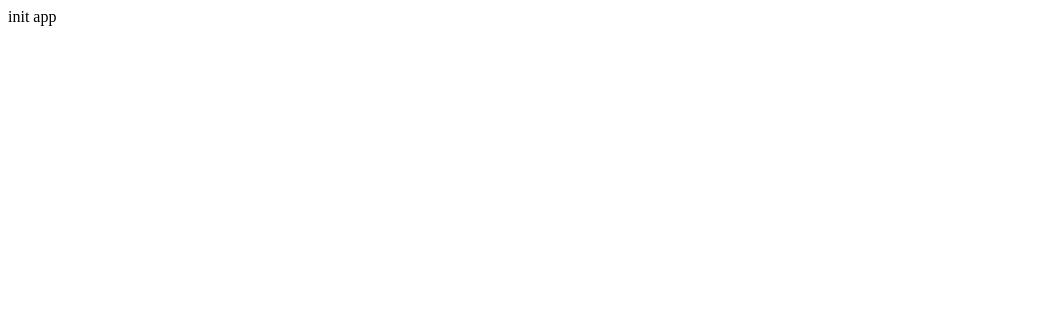
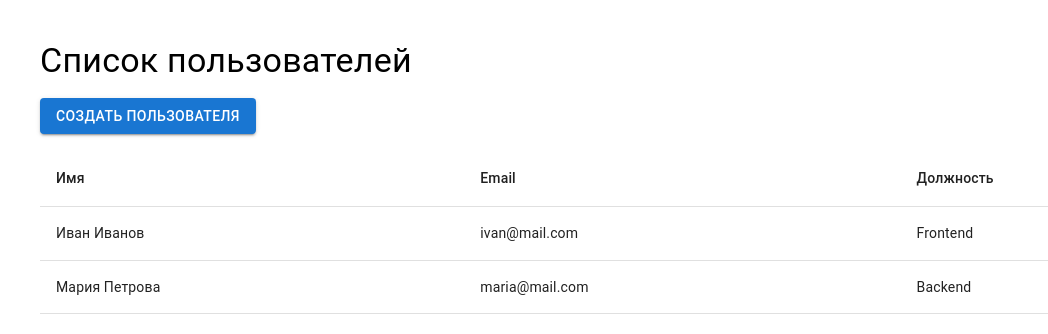
Before and after one commit to MorgV/WB-tech-test, a React (Vite) app: page / in a window 1280 px wide. Shown: the top 334 px of the page, without its empty margins (0-1048 px from the left). Built offline with nearby package versions, Linux system fonts and the light colour scheme.

Commit message:
<feature>[router]: добавил логику роутинга и набросал первичный вид страничек

```diff
--- a/src/App.tsx
+++ b/src/App.tsx
@@ -1,5 +1,8 @@
-function App() {
-  return <>init app</>;
-}
+// src/App.tsx
+import { AppRouter } from "./app/router";
+
+const App = () => {
+  return <AppRouter />;
+};
 
 export default App;
--- /dev/null
+++ b/src/app/router.tsx
@@ -0,0 +1,15 @@
+// src/app/router.tsx
+import { BrowserRouter, Routes, Route } from "react-router-dom";
+import UsersListPage from "../pages/UsersListPage";
+import UserDetailPage from "../pages/UserDetailPage";
+
+export const AppRouter = () => {
+  return (
+    <BrowserRouter>
+      <Routes>
+        <Route path="/" element={<UsersListPage />} />
+        <Route path="/users/:id" element={<UserDetailPage />} />
+      </Routes>
+    </BrowserRouter>
+  );
+};
--- /dev/null
+++ b/src/pages/UserDetailPage.tsx
@@ -0,0 +1,17 @@
+import { useParams } from "react-router-dom";
+import { Box, Typography } from "@mui/material";
+
+const UserDetailPage = () => {
+  const { id } = useParams();
+
+  return (
+    <Box sx={{ p: 4 }}>
+      <Typography variant="h4">Пользователь {id}</Typography>
+      <Typography sx={{ mt: 2 }}>
+        Здесь будет детальная информация о пользователе.
+      </Typography>
+    </Box>
+  );
+};
+
+export default UserDetailPage;
--- /dev/null
+++ b/src/pages/UsersListPage.tsx
@@ -0,0 +1,67 @@
+import { useState } from "react";
+import {
+  Box,
+  Typography,
+  Button,
+  Table,
+  TableHead,
+  TableBody,
+  TableRow,
+  TableCell,
+} from "@mui/material";
+import { useNavigate } from "react-router-dom";
+
+const UsersListPage = () => {
+  const navigate = useNavigate();
+  const [users] = useState([
+    {
+      id: "1",
+      fullName: "Иван Иванов",
+      email: "ivan@mail.com",
+      position: "Frontend",
+    },
+    {
+      id: "2",
+      fullName: "Мария Петрова",
+      email: "maria@mail.com",
+      position: "Backend",
+    },
+  ]);
+
+  return (
+    <Box sx={{ p: 4 }}>
+      <Typography variant="h4" sx={{ mb: 2 }}>
+        Список пользователей
+      </Typography>
+
+      <Button variant="contained" sx={{ mb: 2 }}>
+        Создать пользователя
+      </Button>
+
+      <Table>
+        <TableHead>
+          <TableRow>
+            <TableCell>Имя</TableCell>
+            <TableCell>Email</TableCell>
+            <TableCell>Должность</TableCell>
+          </TableRow>
+        </TableHead>
+        <TableBody>
+          {users.map((user) => (
+            <TableRow
+              key={user.id}
+              onClick={() => navigate(`/users/${user.id}`)}
+              sx={{ cursor: "pointer" }}
+            >
+              <TableCell>{user.fullName}</TableCell>
+              <TableCell>{user.email}</TableCell>
+              <TableCell>{user.position}</TableCell>
+            </TableRow>
+          ))}
+        </TableBody>
+      </Table>
+    </Box>
+  );
+};
+
+export default UsersListPage;
```
Also changed, not shown: image.png (added), 1 other file (tests, documents, lock files or other folders).
